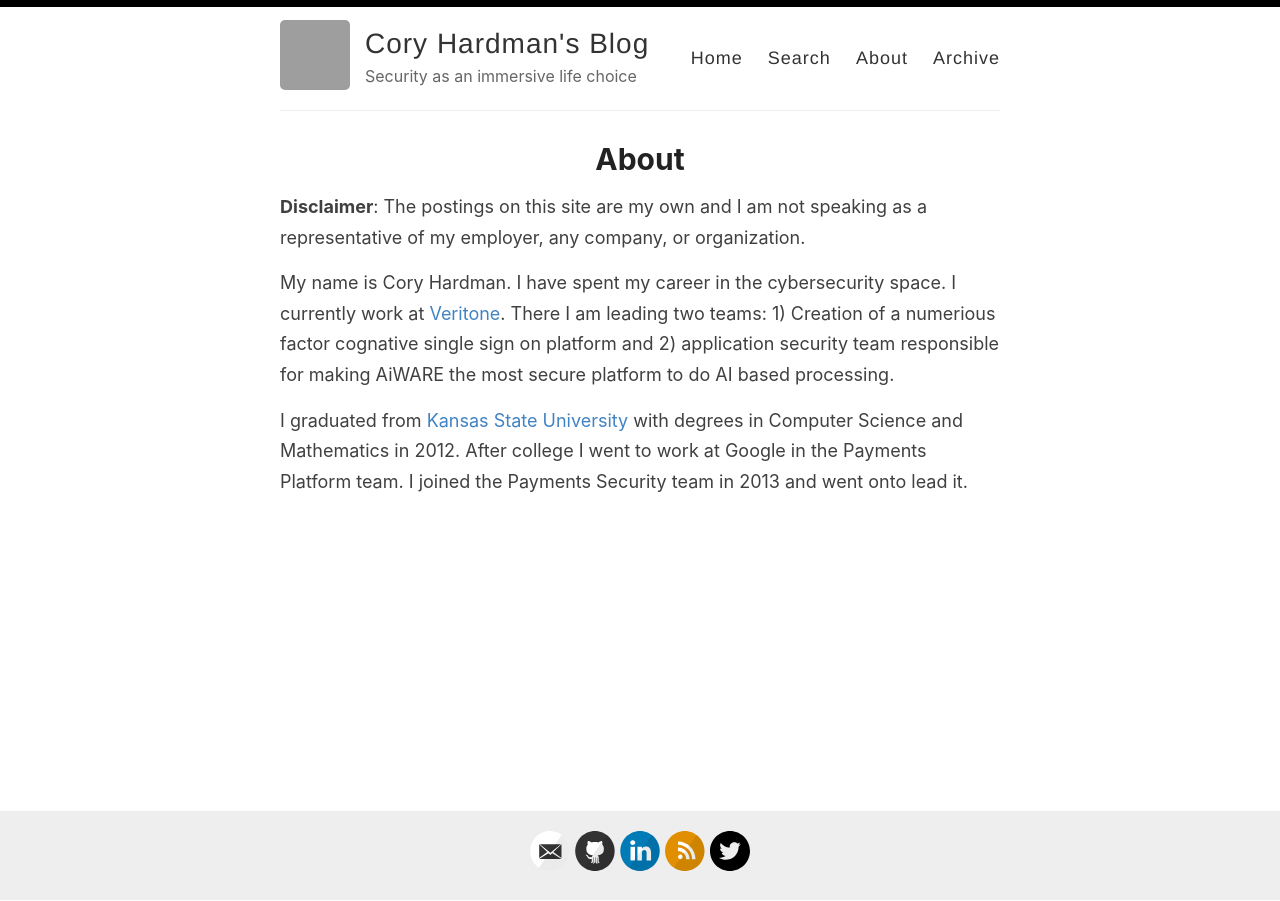
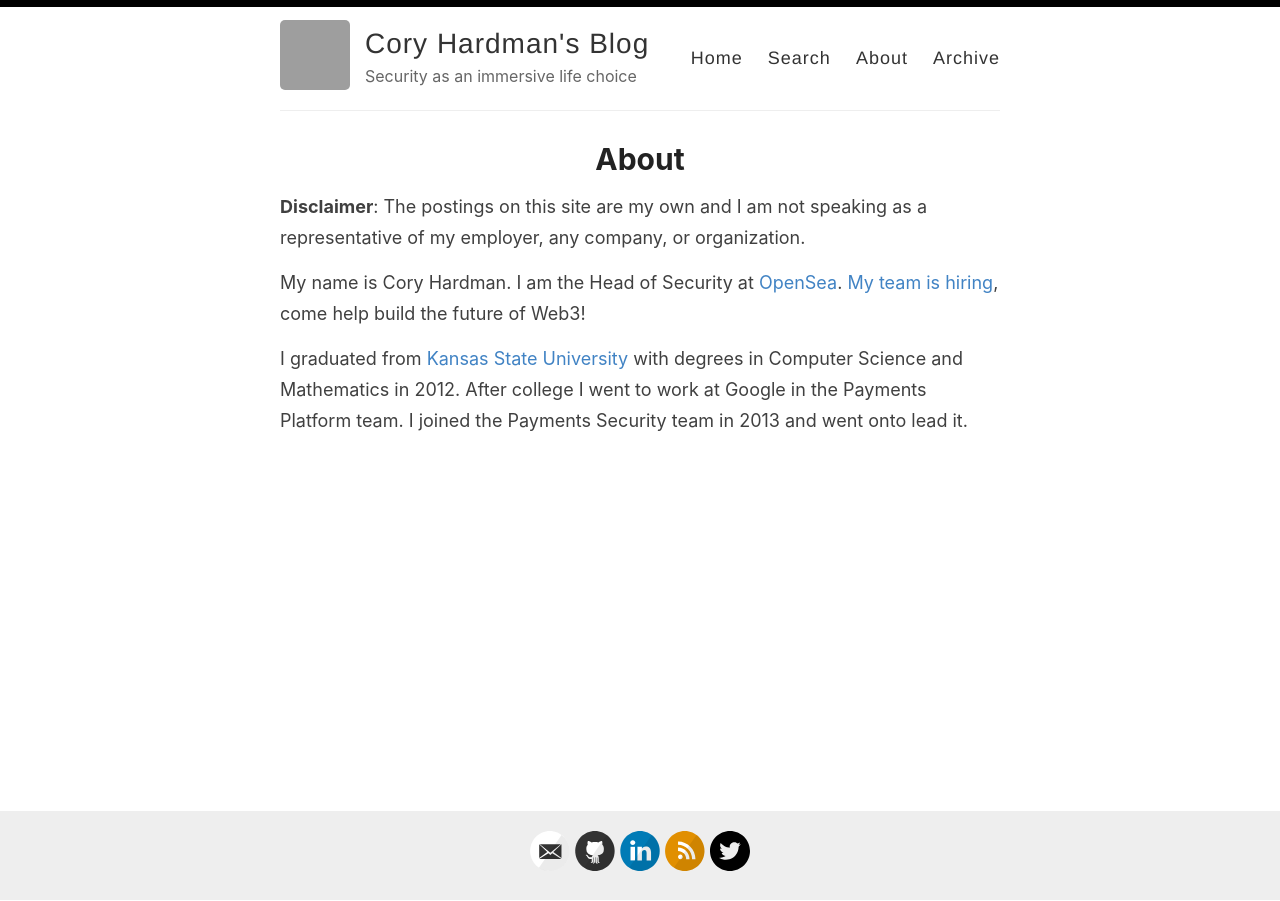
Before and after one commit to coryhardman/coryhardman.github.io, a Jekyll site: the page built from _pages/about.md, in a window 1280 px wide. Built offline with Jekyll 4.4.1, drawn with Linux system fonts in a browser that asks for light colours; grey boxes are pictures that could not be loaded.

Commit message:
Update my about page

```diff
--- a/_pages/about.md
+++ b/_pages/about.md
@@ -6,11 +6,7 @@ permalink: /about/
 
 **Disclaimer**: The postings on this site are my own and I am not speaking as a representative of my employer, any company, or organization.
 
-My name is Cory Hardman. I have spent my career in the cybersecurity space.
-I currently work at [Veritone](http://veritone.com). There I am leading two
-teams: 1) Creation of a numerious factor cognative single sign on platform and
-2) application security team responsible for making AiWARE the most secure
-platform to do AI based processing.
+My name is Cory Hardman. I am the Head of Security at [OpenSea](https://opensea.io). [My team is hiring](https://jobs.lever.co/OpenSea/04622947-f167-4d39-ad3c-d0a3ede4ffc4), come help build the future of Web3!
 
 I graduated from [Kansas State University](http://ksu.edu) with degrees in
 Computer Science and Mathematics in 2012. After college I went to work at
```
